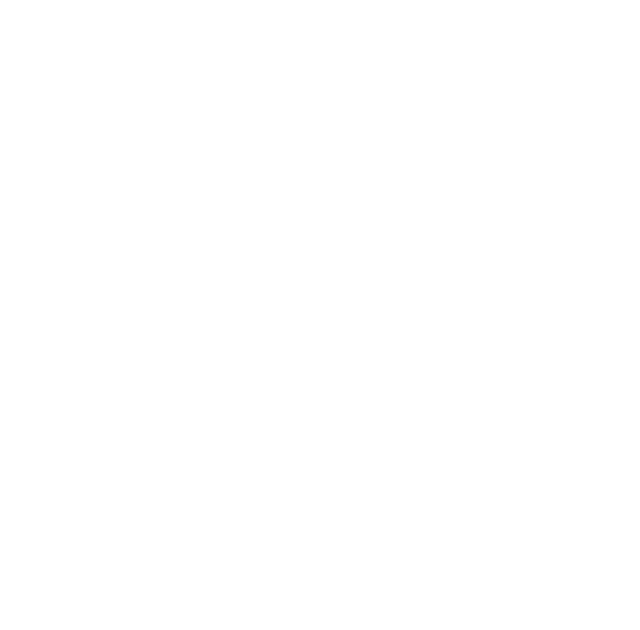
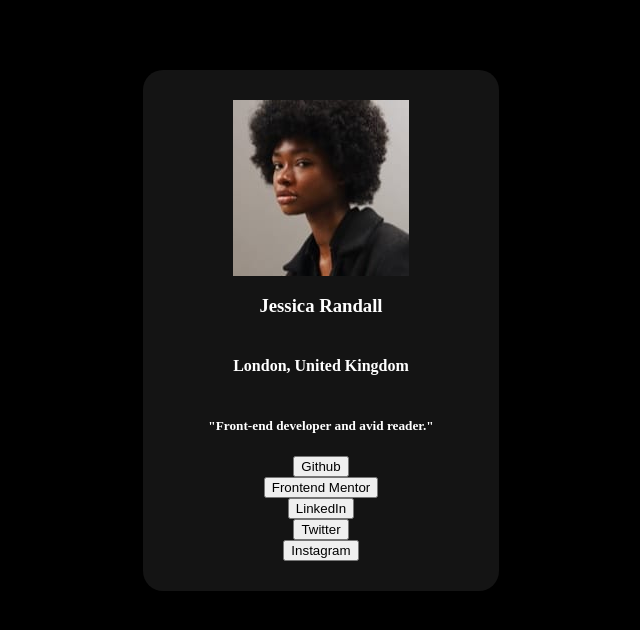
Before and after one commit to theheemmanuel/social-media, a plain HTML site: page index.html in a window 1280 px wide. Shown: the whole page, without its empty margins (319-959 px from the left). Drawn offline with Linux system fonts and the light colour scheme.

Commit message:
html done

```diff
--- a/index.html
+++ b/index.html
@@ -3,9 +3,25 @@
   <head>
     <meta charset="UTF-8" />
     <meta name="viewport" content="width=device-width, initial-scale=1.0" />
+    <link
+      rel="shortcut icon"
+      href="/assets/images/favicon-32x32.png"
+      type="image/x-icon"
+    />
+    <link rel="stylesheet" href="style.css" />
     <title>Frontend Mentor | Social links profile</title>
   </head>
   <body>
-    <div class="main"></div>
+    <div class="main">
+      <img src="/assets/images/avatar-jessica.jpeg" alt="" />
+      <h3>Jessica Randall</h3>
+      <h4>London, United Kingdom</h4>
+      <h5>"Front-end developer and avid reader."</h5>
+      <button>Github</button>
+      <button>Frontend Mentor</button>
+      <button>LinkedIn</button>
+      <button>Twitter</button>
+      <button>Instagram</button>
+    </div>
   </body>
 </html>
--- /dev/null
+++ b/style.css
@@ -0,0 +1,16 @@
+body {
+  background-color: black;
+}
+
+.main {
+  display: flex;
+  flex-direction: column;
+  justify-content: center;
+  align-items: center;
+  background-color: hsl(0, 0%, 8%);
+  color: white;
+  width: 25%;
+  margin: 70px auto;
+  border-radius: 20px;
+  padding: 30px 20px;
+}
```
